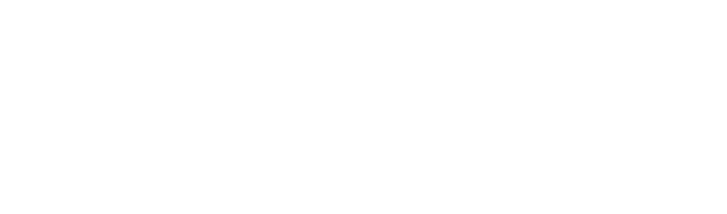
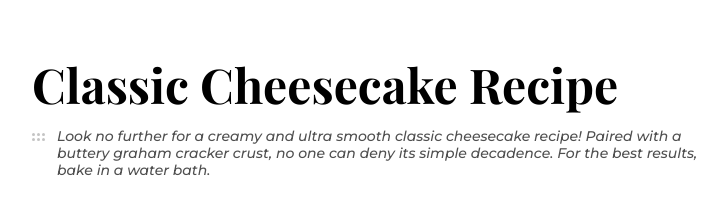
Before and after one commit to rwsaraujo/recipe-page, a website: page index.html in a window 1280 px wide. Shown: the whole page, without its empty margins (123-850 px from the left). Drawn offline with nearby package versions, Linux system fonts and the light colour scheme; a web font is replaced by a local one.

Commit message:
create page header

```diff
--- a/index.html
+++ b/index.html
@@ -10,7 +10,7 @@
   <link rel="preconnect" href="https://fonts.gstatic.com" crossorigin>
   <link href="https://fonts.googleapis.com/css2?family=Montserrat:ital,wght@0,400;0,500;0,700;1,500&family=Playfair+Display:ital,wght@0,400;0,700;1,400&display=swap" rel="stylesheet">
   <!-- CSS -->
-  <link rel="stylesheet" href="./dist/styles/main.css">
+  <link rel="stylesheet" href="./dist/styles/style.css">
   <!-- JavaScript -->
   <script src="./dist/scripts/app.js" defer></script>
 
@@ -18,6 +18,10 @@
 </head>
 
 <body>
+  <header class="container">
+    <h1>Classic Cheesecake Recipe</h1>
+    <p>Look no further for a creamy and ultra smooth classic cheesecake recipe! Paired with a buttery graham cracker crust, no one can deny its simple decadence. For the best results, bake in a water bath.</p>
+  </header>
 </body>
 
 </html>
--- /dev/null
+++ b/src/styles/scss/_global.scss
@@ -0,0 +1,5 @@
+.container {
+  max-width: 970px;
+  margin: 0 auto;
+  padding: 0 10px;
+}
--- /dev/null
+++ b/src/styles/scss/_header.scss
@@ -0,0 +1,40 @@
+h1 {
+  font-family: "Playfair Display", serif;
+  font-weight: 700;
+  font-size: 3rem;
+  line-height: 4rem;
+  margin-top: 52px;
+  margin-bottom: 12px;
+}
+
+p {
+  display: flex;
+  gap: 12px;
+  max-width: 700px;
+  font-family: "Montserrat", sans-serif;
+  font-style: italic;
+  font-weight: 500;
+  font-size: 0.875rem;
+  line-height: 1.0625rem;
+  color: #4f4f4f;
+  margin-bottom: 43px;
+}
+
+p::before {
+  display: block;
+  content: url(../../../dist/assets/imgs/icons/6dots.svg);
+}
+
+@media screen and (max-width: 768px) {
+  h1 {
+    font-size: 1.5rem;
+    line-height: 2rem;
+    margin-top: 32px;
+  }
+
+  p {
+    font-size: 0.75rem;
+    line-height: 0.9375rem;
+    margin-bottom: 27px;
+  }
+}
--- /dev/null
+++ b/src/styles/scss/_reset.scss
@@ -0,0 +1,52 @@
+* {
+  color: #000;
+}
+
+html,
+body,
+div,
+span,
+h1,
+h2,
+h3,
+h4,
+h5,
+h6,
+p,
+a,
+button,
+img,
+ol,
+ul,
+li,
+article,
+aside,
+footer,
+header,
+nav,
+section {
+  margin: 0;
+  padding: 0;
+  border: 0;
+  font-size: 100%;
+  font: inherit;
+  vertical-align: baseline;
+  background: none;
+  color: inherit;
+}
+/* HTML5 display-role reset for older browsers */
+article,
+aside,
+footer,
+header,
+nav,
+section {
+  display: block;
+}
+body {
+  line-height: 1;
+}
+ol,
+ul {
+  list-style: none;
+}
--- /dev/null
+++ b/src/styles/scss/style.scss
@@ -0,0 +1,3 @@
+@forward "reset";
+@forward "global";
+@forward "header";
```
Also changed, not shown: dist/styles/main.css (deleted), dist/styles/style.css (added), src/styles/scss/main.scss (deleted).
